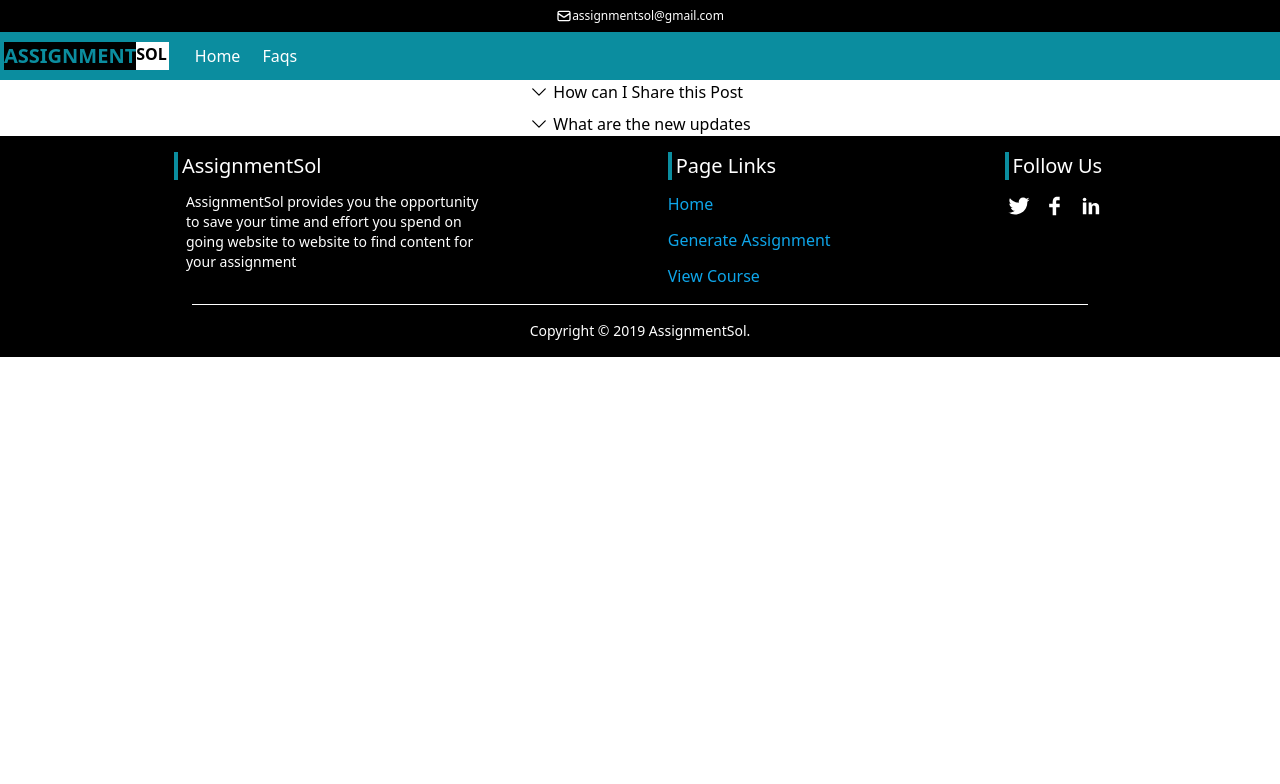
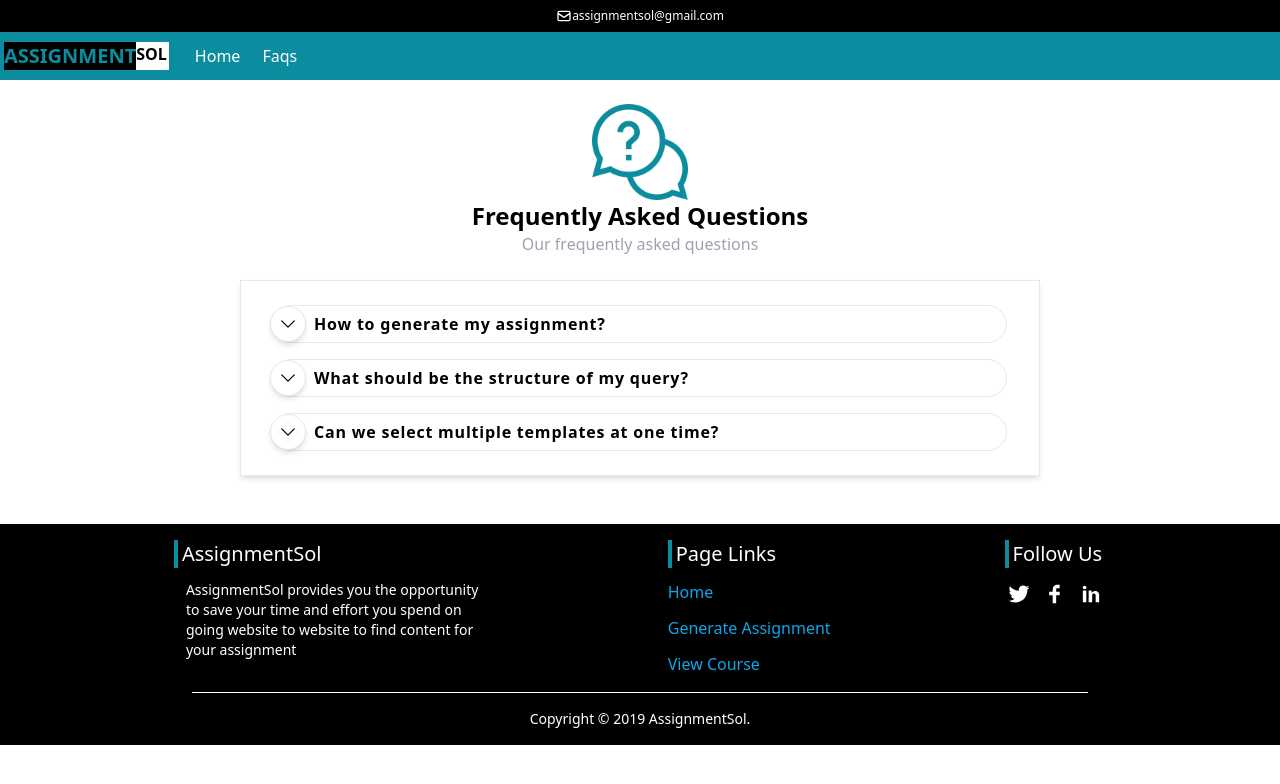
Before and after one commit to aziz-codes/assignment-sol, a React (Vite) app: page /faqs in a window 1280 px wide. Shown: the top 784 px of the page. Built offline with nearby package versions, Linux system fonts and the light colour scheme.

Commit message:
Faqs Route completed

```diff
--- a/src/layouts/FaqsAccordian.jsx
+++ b/src/layouts/FaqsAccordian.jsx
@@ -1,52 +1,101 @@
 import * as React from "react";
 import { ChevronDownIcon, ChevronRightIcon } from "@heroicons/react/24/outline";
+import {
+  QuestionMarkCircleIcon,
+  ChatBubbleOvalLeftIcon,
+} from "@heroicons/react/24/outline";
+import help from "../assets/help.png";
 const FaqsAccordian = () => {
   const { useState } = React;
   const [faqs, setFaqs] = useState([
     {
-      question: "How can I Share this Post",
-      answer: "You need to enable js mode for this",
+      question: "How to generate my assignment?",
+      title: "You can  generate your assignment by : ",
+      answer: [
+        "Select your desired course",
+        "Selecting your required template",
+        "Entering your required query",
+        "Clicking on generate assignment to generate assignment",
+      ],
       expended: false,
     },
     {
-      question: "What are the new updates",
-      answer: "We will launch new upadtes on 12 of Oct",
+      question: "What should be the structure of my query?",
+      title: "Structure of my Query",
+      answer: [
+        "Your query should contains only charecters",
+        "Crystal clear sentence",
+      ],
+      expended: false,
+    },
+    {
+      question: "Can we select multiple templates at one time?",
+      title: "Selecting Multiple templates ",
+      answer: ["No, You cannot select multiple temlates at one time"],
       expended: false,
     },
   ]);
 
   const handleExpend = (index) => {
     const newData = [...faqs];
-    let check = newData[index].expended;
-    newData[index].expended = !check;
+    let isExpended = newData[index].expended;
+    newData[index].expended = !isExpended;
     setFaqs(newData);
   };
   return (
-    <div className="flex flex-col gap-2">
+    <section className="flex flex-col justify-center items-center my-6">
+      <img src={help} alt="faqs" className="h-24 w-24 object-cover" />
+      <h3 className="font-[600] text-2xl">Frequently Asked Questions</h3>
+      <label className="text-gray-400">Our frequently asked questions</label>
+      <div className="flex flex-col gap-4 my-6 shadow-md border p-6 w-[800px] max-w-4xl">
         {faqs.map((item, i) => (
-        <div className="flex flex-col w-full px-2" key={i}>
-          <div className="flex gap-1 items-center">
+          <div className="flex flex-col px-2 w-full" key={i}>
+            <div
+              className={`flex gap-1 items-center border rounded-3xl ${
+                item.expended ? "bg-[#0b8d9f]" : "bg-white"
+              }`}
+            >
               {item.expended ? (
+                <div
+                  className={`relative h-9 w-9 -left-1 border shadow-xl text-white rounded-full bg-[#0b8d9f] flex justify-center items-center`}
+                >
                   <ChevronRightIcon
                     className="h-5 w-5 cursor-pointer"
                     onClick={() => {
                       handleExpend(i);
                     }}
                   />
+                </div>
               ) : (
+                <div className="relative -left-1 border shadow-md text-black h-9 w-9 rounded-full bg-white flex justify-center items-center">
                   <ChevronDownIcon
                     className="h-5 w-5 cursor-pointer"
                     onClick={() => {
                       handleExpend(i);
                     }}
                   />
+                </div>
               )}
-            <div>{item.question}</div>
+              <div className="font-bold tracking-wider">{item.question}</div>
             </div>
-          {item.expended && <div>{item.answer}</div>}
+            {item.expended && (
+              <div className="relative left-8 my-2 flex flex-col gap-6 mt-8">
+                <div className="border-l border-dotted border-l-gray-500 px-2 text-gray-400 my-1">
+                  {item.title}
+                </div>
+                <div className="flex flex-col gap-1 text-gray-400">
+                  {item.answer.map((ans, index) => (
+                    <label key={index} className="text-sm">
+                      {ans}
+                    </label>
+                  ))}
+                </div>
+              </div>
+            )}
           </div>
         ))}
       </div>
+    </section>
   );
 };
 
```
Also changed, not shown: src/assets/faqs.png (added), src/assets/help.png (added). Lines whose indentation alone changed are shown as unchanged.
